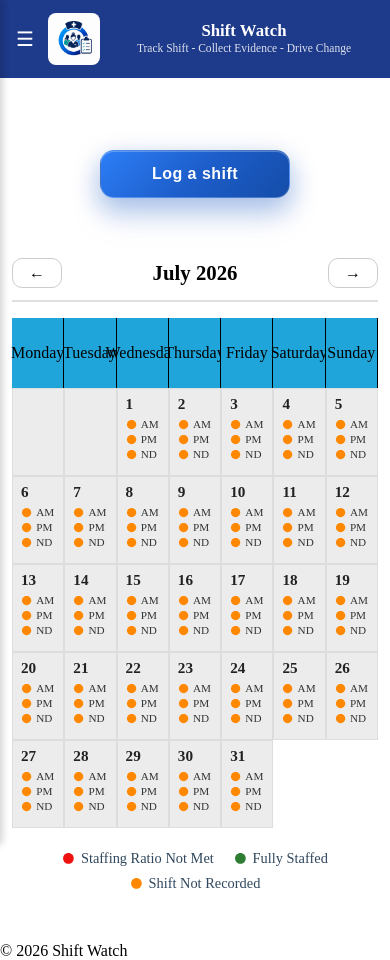
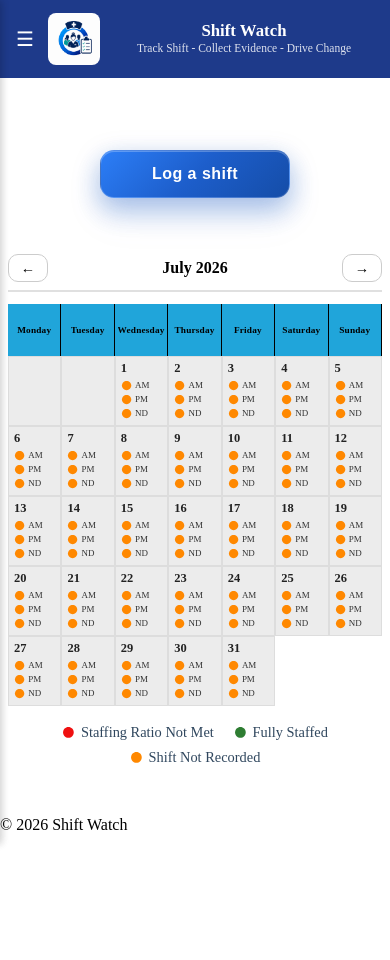
Before and after one commit to sandycyh/shift_watch_app, a React (Vite) app: page / in a window 390 px wide. After the commit the page ends 844 px from the top, so only its background shows below. Built offline with nearby package versions, Linux system fonts and the light colour scheme; no server answers.

Commit message:
fixed mobile responsiveness and fontsizes

```diff
--- a/src/Components/Calendar/ui/Calendar.module.css
+++ b/src/Components/Calendar/ui/Calendar.module.css
@@ -50,11 +50,26 @@ div.weekdays {
     justify-content: center;
     align-items: center;
     border-right: 1px solid black;
+    padding: 0 4px;
+    overflow: hidden;
+}
+
+.weekdays p {
+    margin: 0;
+    text-align: center;
+    font-size: 0.8rem;
+    line-height: 1.15;
+    font-weight: 600;
+    white-space: nowrap;
+    overflow: hidden;
+    text-overflow: ellipsis;
 }
 
 div.calendar {
     display: grid;
     grid-template-columns: repeat(7, minmax(0, 1fr));
+    width: 100%;
+    max-width: 100%;
 }
 
 div.gridItem {
@@ -67,6 +82,7 @@ div.gridItem {
     padding: 6px 8px;
     cursor: pointer;
     transition: background-color 0.2s ease;
+    overflow: hidden;
 }
 
 div.gridItem:hover {
@@ -78,6 +94,7 @@ div.gridItem:hover {
     display: flex;
     flex-direction: column;
     gap: 6px;
+    min-width: 0;
 }
 
 .dayNumber {
@@ -93,6 +110,7 @@ div.gridItem:hover {
     align-items: flex-start;
     font-size: 0.7rem;
     color: #333;
+    min-width: 0;
 }
 
 .shiftStatus {
@@ -100,6 +118,7 @@ div.gridItem:hover {
     align-items: center;
     gap: 4px;
     line-height: 1;
+    max-width: 100%;
 }
 
 div.gridButton {
@@ -129,3 +148,58 @@ div.gridButton {
 .empty-day {
     background-color: #f5f5f5;
 }
+
+@media (max-width: 600px) {
+    .container {
+        padding: 8px;
+    }
+
+    .header {
+        gap: 10px;
+        margin-bottom: 12px;
+        padding-bottom: 8px;
+    }
+
+    .title {
+        font-size: 1rem;
+        white-space: normal;
+    }
+
+    .button {
+        width: 40px;
+        height: 28px;
+        font-size: 0.9rem;
+    }
+
+    div.weekdays {
+        height: 52px;
+        padding: 0 2px;
+    }
+
+    .weekdays p {
+        font-size: 0.58rem;
+        letter-spacing: 0.02em;
+    }
+
+    div.gridItem {
+        min-height: 70px;
+        padding: 4px 5px;
+    }
+
+    .dayCellContent {
+        gap: 4px;
+    }
+
+    .dayNumber {
+        font-size: 0.78rem;
+    }
+
+    .shiftSummary {
+        font-size: 0.56rem;
+        gap: 3px;
+    }
+
+    .shiftStatus {
+        gap: 3px;
+    }
+}
```
